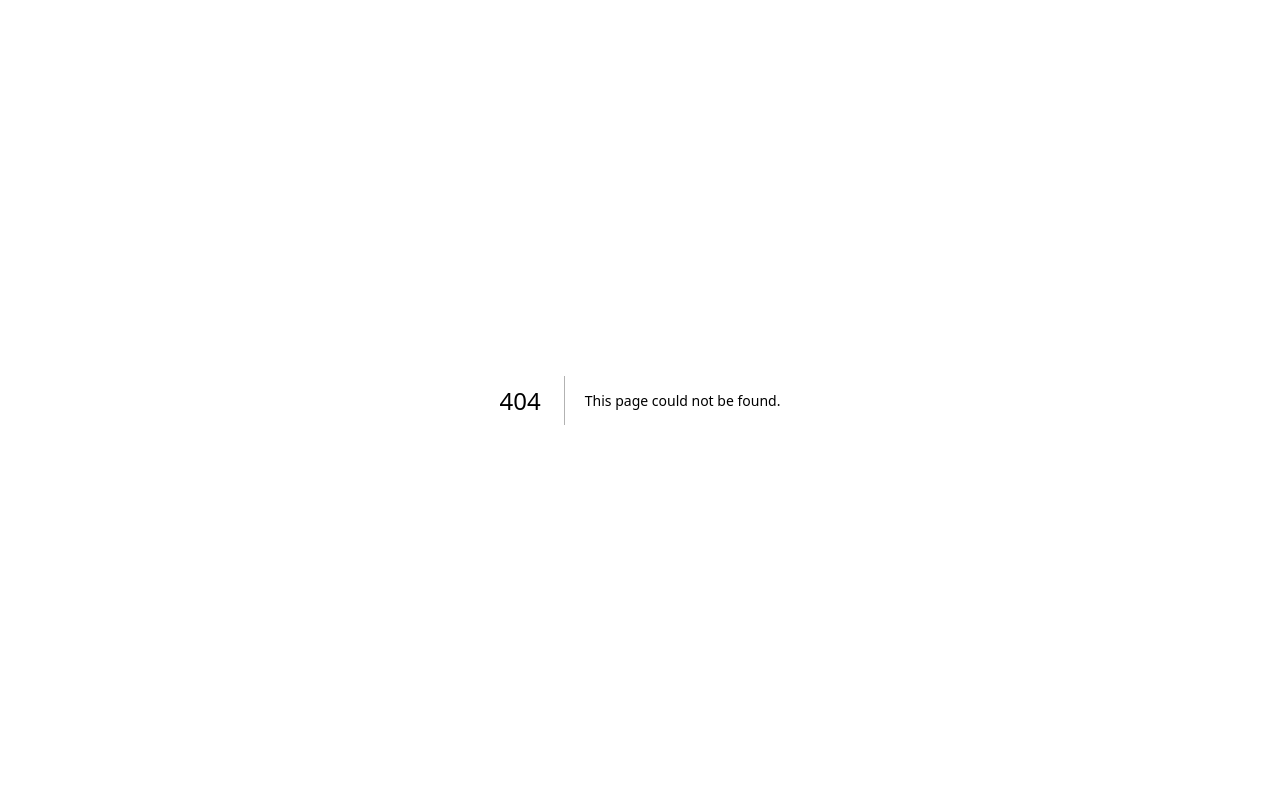
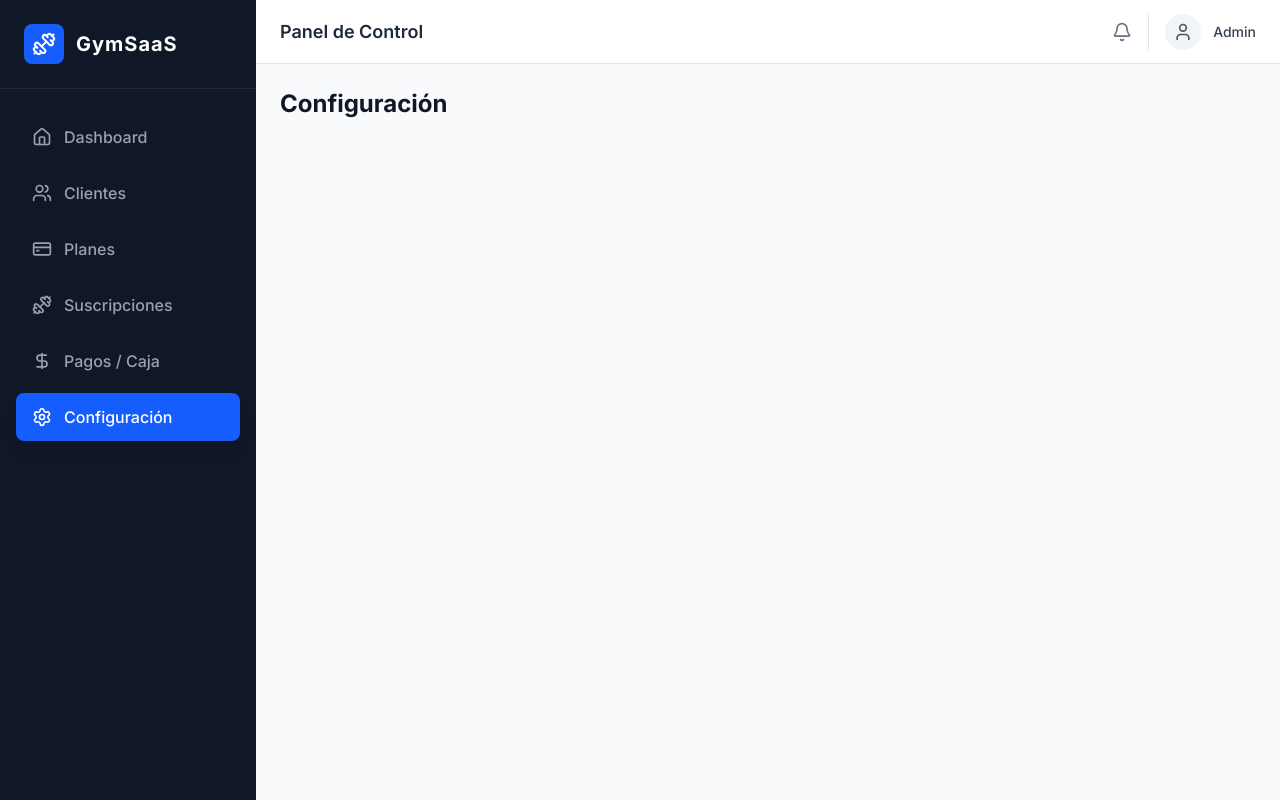
Before and after one commit to HoldenAndy/GimnasioFrontend, a Next.js app: page /configuracion in a window 1280 px wide. Before the commit this address had no page. Built offline with nearby package versions, Linux system fonts and the light colour scheme.

Commit message:
Cambiar y hacer correciones a modulo login

```diff
--- /dev/null
+++ b/src/app/(sistema)/configuracion/page.tsx
@@ -0,0 +1,7 @@
+export default function ConfiguracionPage() {
+  return (
+    <div>
+      <h1 className="text-2xl font-bold text-gray-900">Configuración</h1>
+    </div>
+  );
+}
--- /dev/null
+++ b/src/app/page.tsx
@@ -0,0 +1,6 @@
+import { redirect } from 'next/navigation';
+
+export default function RootPage() {
+  // Redirigimos automáticamente al login cuando alguien entra a la raíz
+  redirect('/login');
+}
```
Also changed, not shown: src/app/login/page.tsx (renamed from src/app/(auth)/page.tsx).
